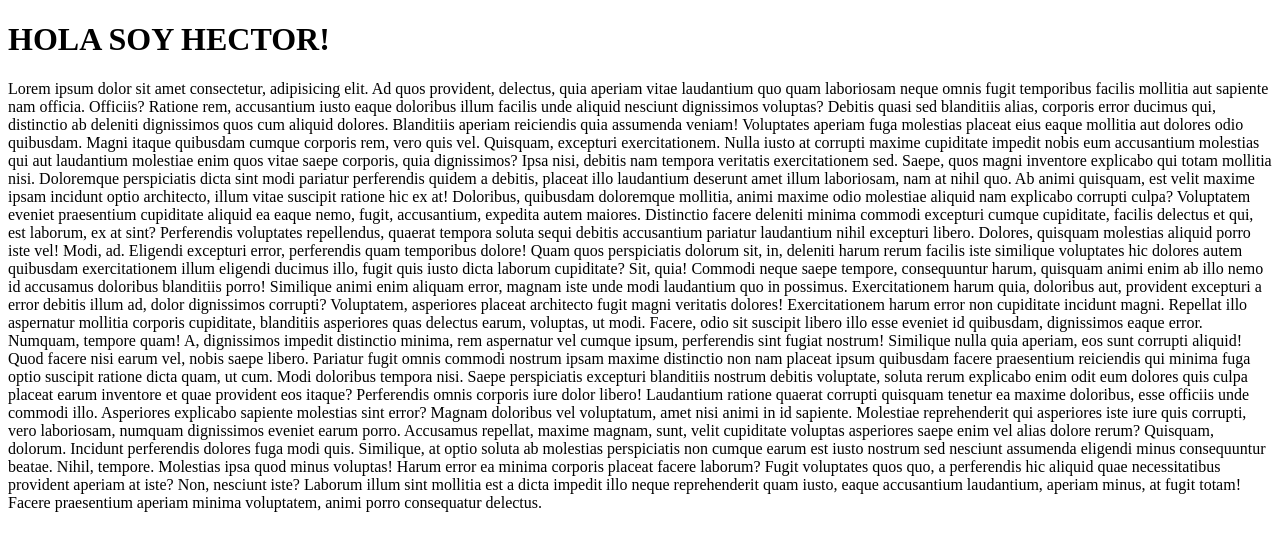
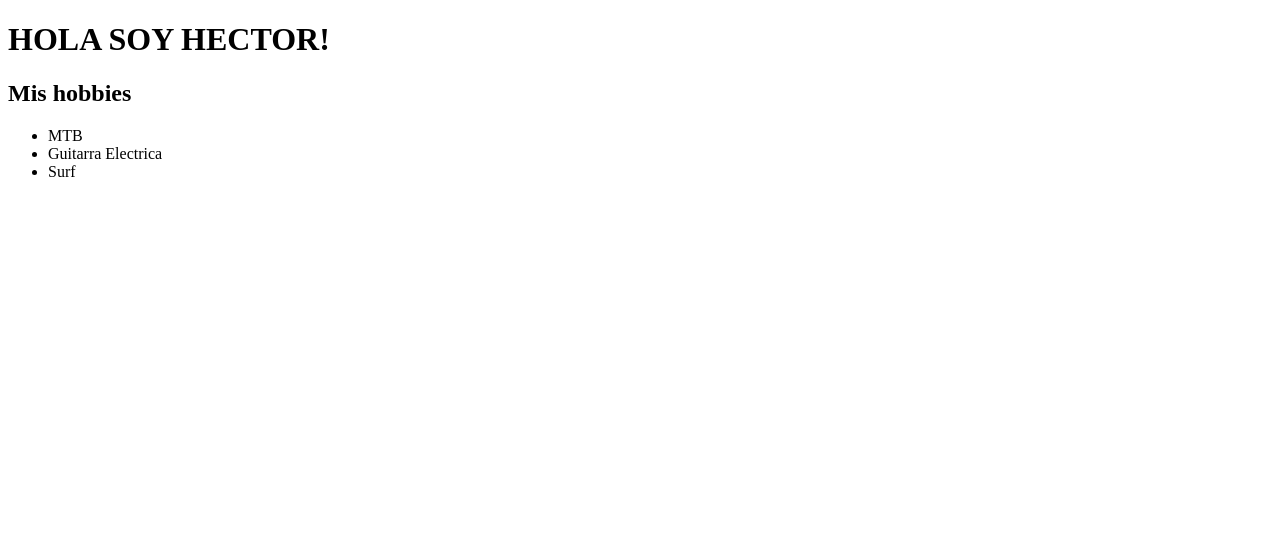
Before and after one commit to 1slander/Repo1Ac-vidad1, a plain HTML site: page hector.html in a window 1280 px wide. Drawn offline with Linux system fonts and the light colour scheme.

Commit message:
añadido mis hobbies

```diff
--- a/hector.html
+++ b/hector.html
@@ -7,70 +7,11 @@
   </head>
   <body>
     <h1>HOLA SOY HECTOR!</h1>
-    <p>
-      Lorem ipsum dolor sit amet consectetur, adipisicing elit. Ad quos
-      provident, delectus, quia aperiam vitae laudantium quo quam laboriosam
-      neque omnis fugit temporibus facilis mollitia aut sapiente nam officia.
-      Officiis? Ratione rem, accusantium iusto eaque doloribus illum facilis
-      unde aliquid nesciunt dignissimos voluptas? Debitis quasi sed blanditiis
-      alias, corporis error ducimus qui, distinctio ab deleniti dignissimos quos
-      cum aliquid dolores. Blanditiis aperiam reiciendis quia assumenda veniam!
-      Voluptates aperiam fuga molestias placeat eius eaque mollitia aut dolores
-      odio quibusdam. Magni itaque quibusdam cumque corporis rem, vero quis vel.
-      Quisquam, excepturi exercitationem. Nulla iusto at corrupti maxime
-      cupiditate impedit nobis eum accusantium molestias qui aut laudantium
-      molestiae enim quos vitae saepe corporis, quia dignissimos? Ipsa nisi,
-      debitis nam tempora veritatis exercitationem sed. Saepe, quos magni
-      inventore explicabo qui totam mollitia nisi. Doloremque perspiciatis dicta
-      sint modi pariatur perferendis quidem a debitis, placeat illo laudantium
-      deserunt amet illum laboriosam, nam at nihil quo. Ab animi quisquam, est
-      velit maxime ipsam incidunt optio architecto, illum vitae suscipit ratione
-      hic ex at! Doloribus, quibusdam doloremque mollitia, animi maxime odio
-      molestiae aliquid nam explicabo corrupti culpa? Voluptatem eveniet
-      praesentium cupiditate aliquid ea eaque nemo, fugit, accusantium, expedita
-      autem maiores. Distinctio facere deleniti minima commodi excepturi cumque
-      cupiditate, facilis delectus et qui, est laborum, ex at sint? Perferendis
-      voluptates repellendus, quaerat tempora soluta sequi debitis accusantium
-      pariatur laudantium nihil excepturi libero. Dolores, quisquam molestias
-      aliquid porro iste vel! Modi, ad. Eligendi excepturi error, perferendis
-      quam temporibus dolore! Quam quos perspiciatis dolorum sit, in, deleniti
-      harum rerum facilis iste similique voluptates hic dolores autem quibusdam
-      exercitationem illum eligendi ducimus illo, fugit quis iusto dicta laborum
-      cupiditate? Sit, quia! Commodi neque saepe tempore, consequuntur harum,
-      quisquam animi enim ab illo nemo id accusamus doloribus blanditiis porro!
-      Similique animi enim aliquam error, magnam iste unde modi laudantium quo
-      in possimus. Exercitationem harum quia, doloribus aut, provident excepturi
-      a error debitis illum ad, dolor dignissimos corrupti? Voluptatem,
-      asperiores placeat architecto fugit magni veritatis dolores!
-      Exercitationem harum error non cupiditate incidunt magni. Repellat illo
-      aspernatur mollitia corporis cupiditate, blanditiis asperiores quas
-      delectus earum, voluptas, ut modi. Facere, odio sit suscipit libero illo
-      esse eveniet id quibusdam, dignissimos eaque error. Numquam, tempore quam!
-      A, dignissimos impedit distinctio minima, rem aspernatur vel cumque ipsum,
-      perferendis sint fugiat nostrum! Similique nulla quia aperiam, eos sunt
-      corrupti aliquid! Quod facere nisi earum vel, nobis saepe libero. Pariatur
-      fugit omnis commodi nostrum ipsam maxime distinctio non nam placeat ipsum
-      quibusdam facere praesentium reiciendis qui minima fuga optio suscipit
-      ratione dicta quam, ut cum. Modi doloribus tempora nisi. Saepe
-      perspiciatis excepturi blanditiis nostrum debitis voluptate, soluta rerum
-      explicabo enim odit eum dolores quis culpa placeat earum inventore et quae
-      provident eos itaque? Perferendis omnis corporis iure dolor libero!
-      Laudantium ratione quaerat corrupti quisquam tenetur ea maxime doloribus,
-      esse officiis unde commodi illo. Asperiores explicabo sapiente molestias
-      sint error? Magnam doloribus vel voluptatum, amet nisi animi in id
-      sapiente. Molestiae reprehenderit qui asperiores iste iure quis corrupti,
-      vero laboriosam, numquam dignissimos eveniet earum porro. Accusamus
-      repellat, maxime magnam, sunt, velit cupiditate voluptas asperiores saepe
-      enim vel alias dolore rerum? Quisquam, dolorum. Incidunt perferendis
-      dolores fuga modi quis. Similique, at optio soluta ab molestias
-      perspiciatis non cumque earum est iusto nostrum sed nesciunt assumenda
-      eligendi minus consequuntur beatae. Nihil, tempore. Molestias ipsa quod
-      minus voluptas! Harum error ea minima corporis placeat facere laborum?
-      Fugit voluptates quos quo, a perferendis hic aliquid quae necessitatibus
-      provident aperiam at iste? Non, nesciunt iste? Laborum illum sint mollitia
-      est a dicta impedit illo neque reprehenderit quam iusto, eaque accusantium
-      laudantium, aperiam minus, at fugit totam! Facere praesentium aperiam
-      minima voluptatem, animi porro consequatur delectus.
-    </p>
+    <h2>Mis hobbies</h2>
+    <ul>
+      <li>MTB</li>
+      <li>Guitarra Electrica</li>
+      <li>Surf</li>
+    </ul>
   </body>
 </html>
```
